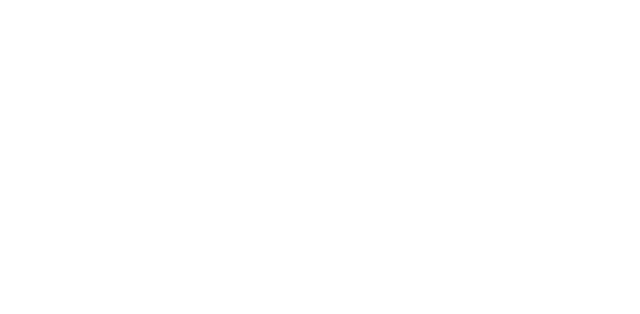
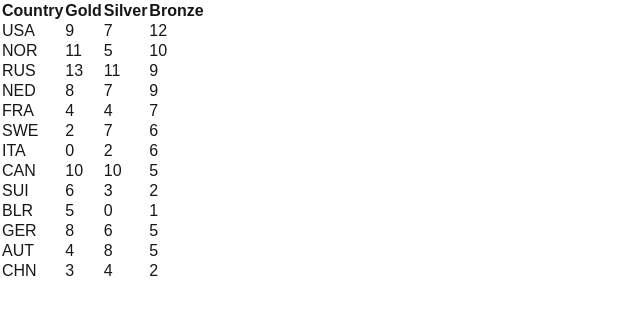
Before and after one commit to leegee/medals-mini-app, a Next.js app: page / in a window 1280 px wide. Shown: the top 314 px of the page, without its empty margins (0-640 px from the left). Built offline with nearby package versions, Linux system fonts and the light colour scheme.

Commit message:
Display data

```diff
--- a/src/components/MedalTable.tsx
+++ b/src/components/MedalTable.tsx
@@ -13,8 +13,24 @@
 
     return (
         <table>
-            <thead></thead>
-            <tbody></tbody>
+            <thead>
+                <tr>
+                    <th>Country</th>
+                    <th>Gold</th>
+                    <th>Silver</th>
+                    <th>Bronze</th>
+                </tr>
+            </thead>
+            <tbody>
+                {medals.map((entry) => (
+                    <tr key={entry.code}>
+                        <td>{entry.code}</td>
+                        <td>{entry.gold}</td>
+                        <td>{entry.silver}</td>
+                        <td>{entry.bronze}</td>
+                    </tr>
+                ))}
+            </tbody>
         </table>
     );
 }
--- a/src/lib/get-medal-data.ts
+++ b/src/lib/get-medal-data.ts
@@ -2,5 +2,6 @@
 
 export function getMedalData() {
     // API call for medal data would go here
+    console.log('Getting data');
     return Promise.resolve(medals);
 }
```
